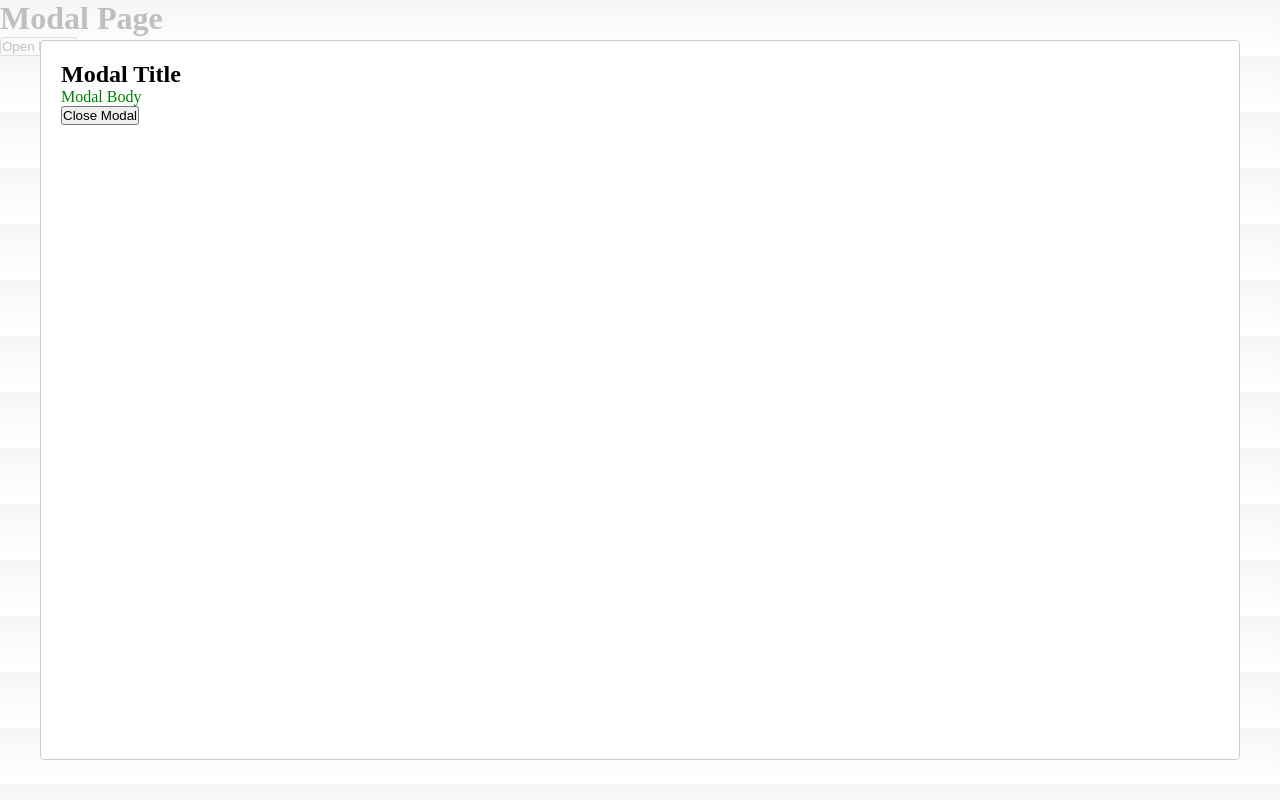
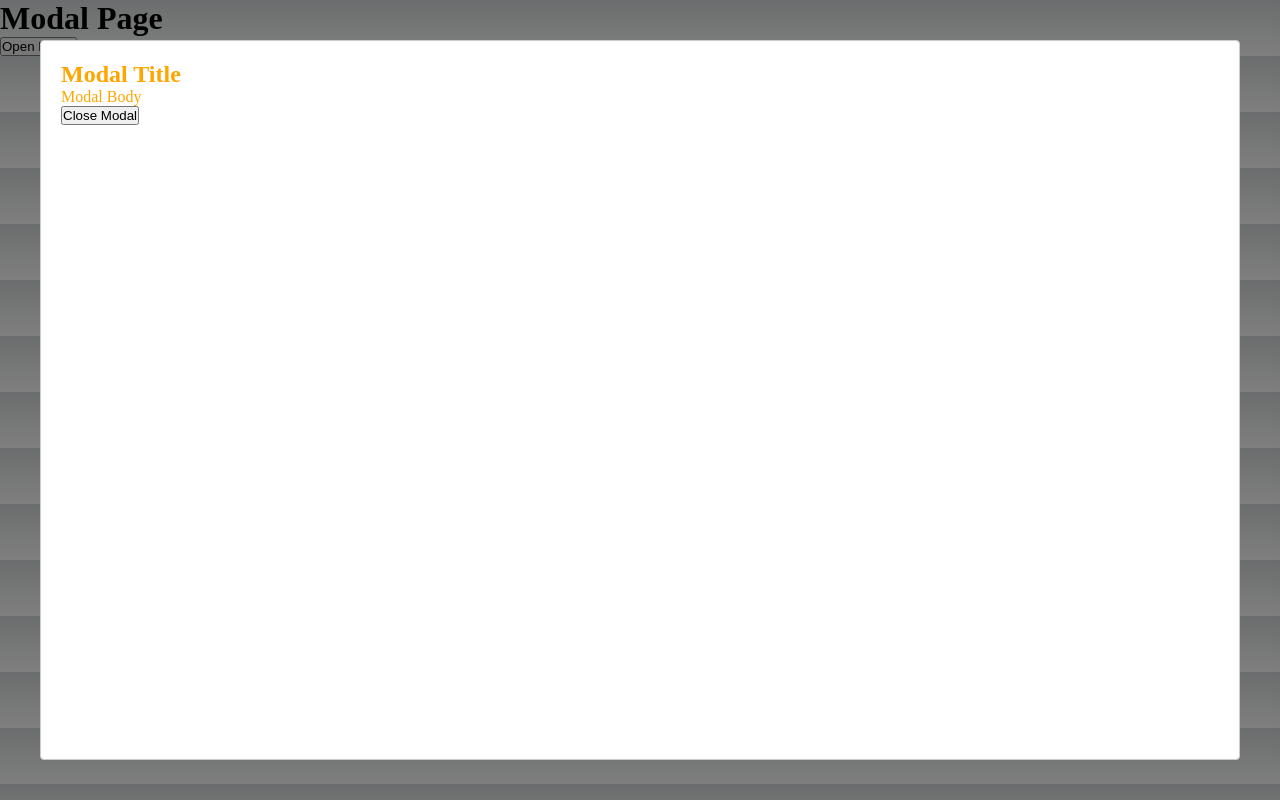
Before and after one commit to yaffleria/learn-next, a Next.js app: page /practical-react/modal in a window 1280 px wide. Both pictures are taken after a click on the button "Open Modal". Built offline with nearby package versions, Linux system fonts and the light colour scheme.

Commit message:
Feat: react-modal style

```diff
--- a/src/pages/practical-react/modal.tsx
+++ b/src/pages/practical-react/modal.tsx
@@ -14,13 +14,29 @@ const ModalPage: NextPage = () => {
     setIsOpen(false);
   };
 
+  const modalStyle = {
+    overlay: {
+      backgroundColor: "rgba(0,0,0,0.5)",
+    },
+    content: {
+      color: "orange",
+    },
+  };
+
   return (
     <div>
       <h1>Modal Page</h1>
       <button onClick={openModal}>Open Modal</button>
-      <Modal isOpen={isOpen}>
-        <h2 style={{ color: "black" }}>Modal Title</h2>
-        <p style={{ color: "green" }}>Modal Body</p>
+      <Modal
+        isOpen={isOpen}
+        onRequestClose={closeModal}
+        shouldCloseOnOverlayClick={false}
+        style={modalStyle}
+      >
+        {/* onRequestClose enable to close modal by clicking outside of modal and press ESC */}
+        {/* shouldCloseOnOverlayClick={false} disable to close modal by clicking outside of modal */}
+        <h2>Modal Title</h2>
+        <p>Modal Body</p>
         <button onClick={closeModal}>Close Modal</button>
       </Modal>
     </div>
```
